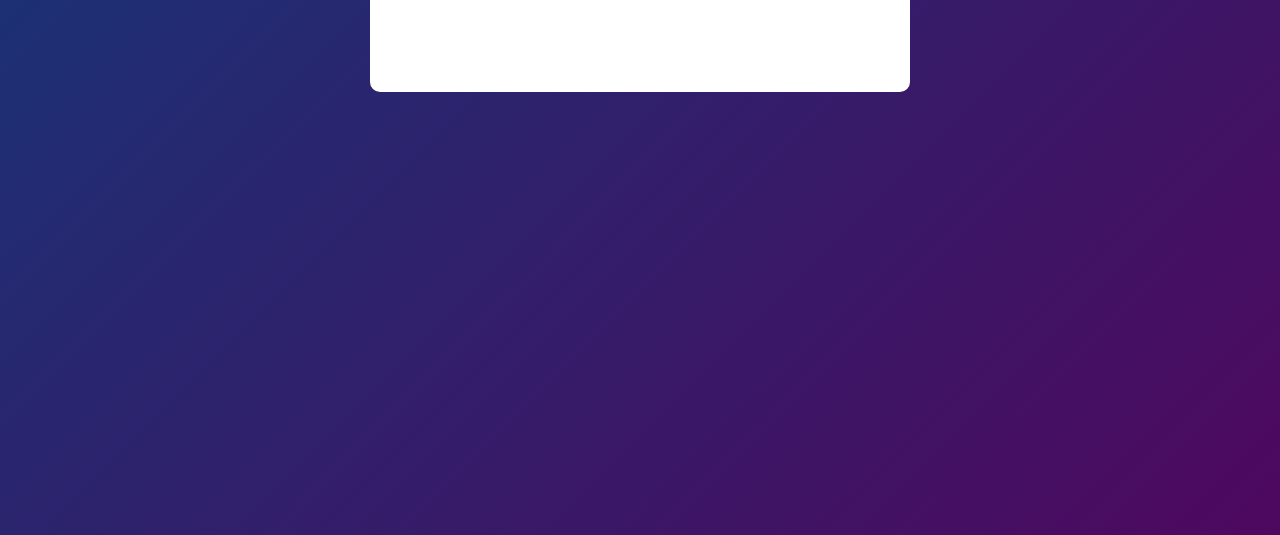
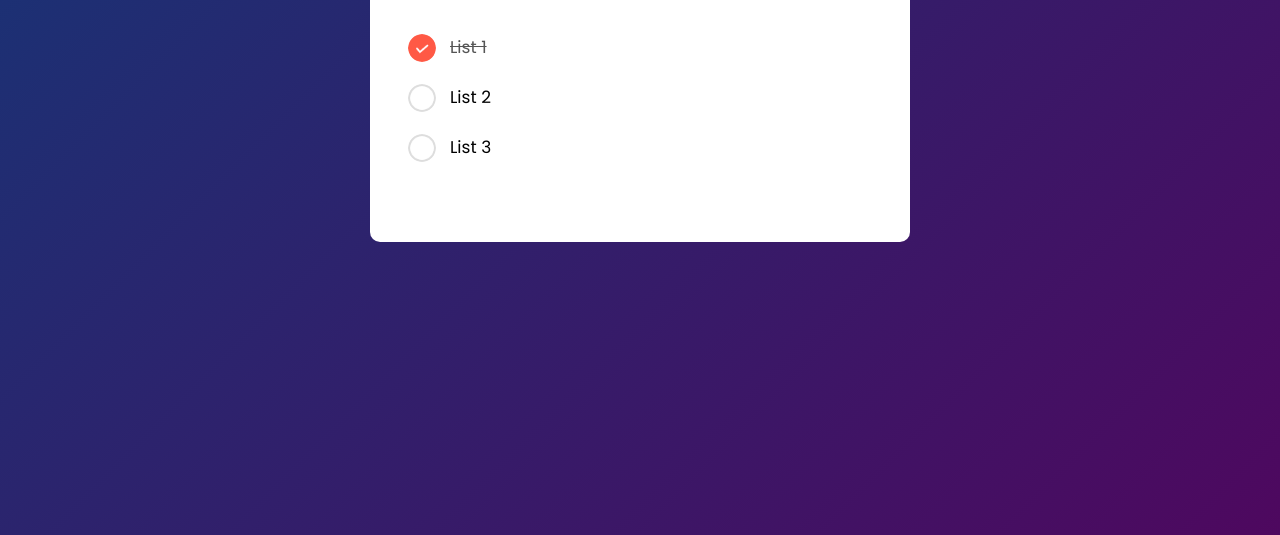
Before and after one commit to TargetUltimate-Alka/To-Do-list, a plain HTML site: page index.html in a window 1280 px wide. Shown: the part 265-800 px from the top of the page. Drawn offline with Linux system fonts and the light colour scheme.

Commit message:
index checked

```diff
--- a/index.html
+++ b/index.html
@@ -20,9 +20,9 @@
             </div>
             <p id="selected-date"></p>
             <ul id="list-container">
-                <!-- <li class="checked">List 1</li>
+                <li class="checked">List 1</li>
                 <li>List 2</li>
-                <li>List 3</li> -->
+                <li>List 3</li>
             </ul>
 
         </div>
```
